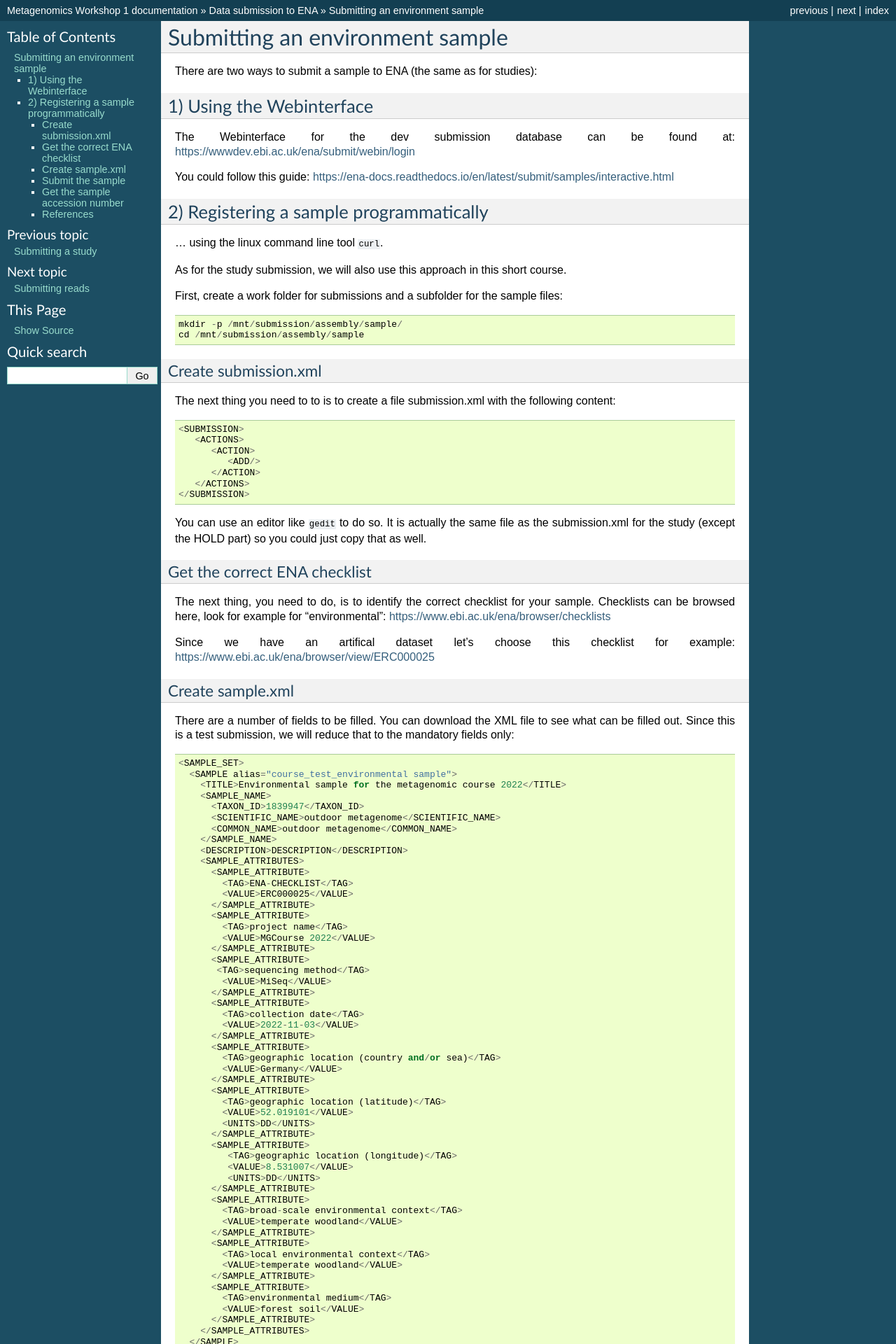
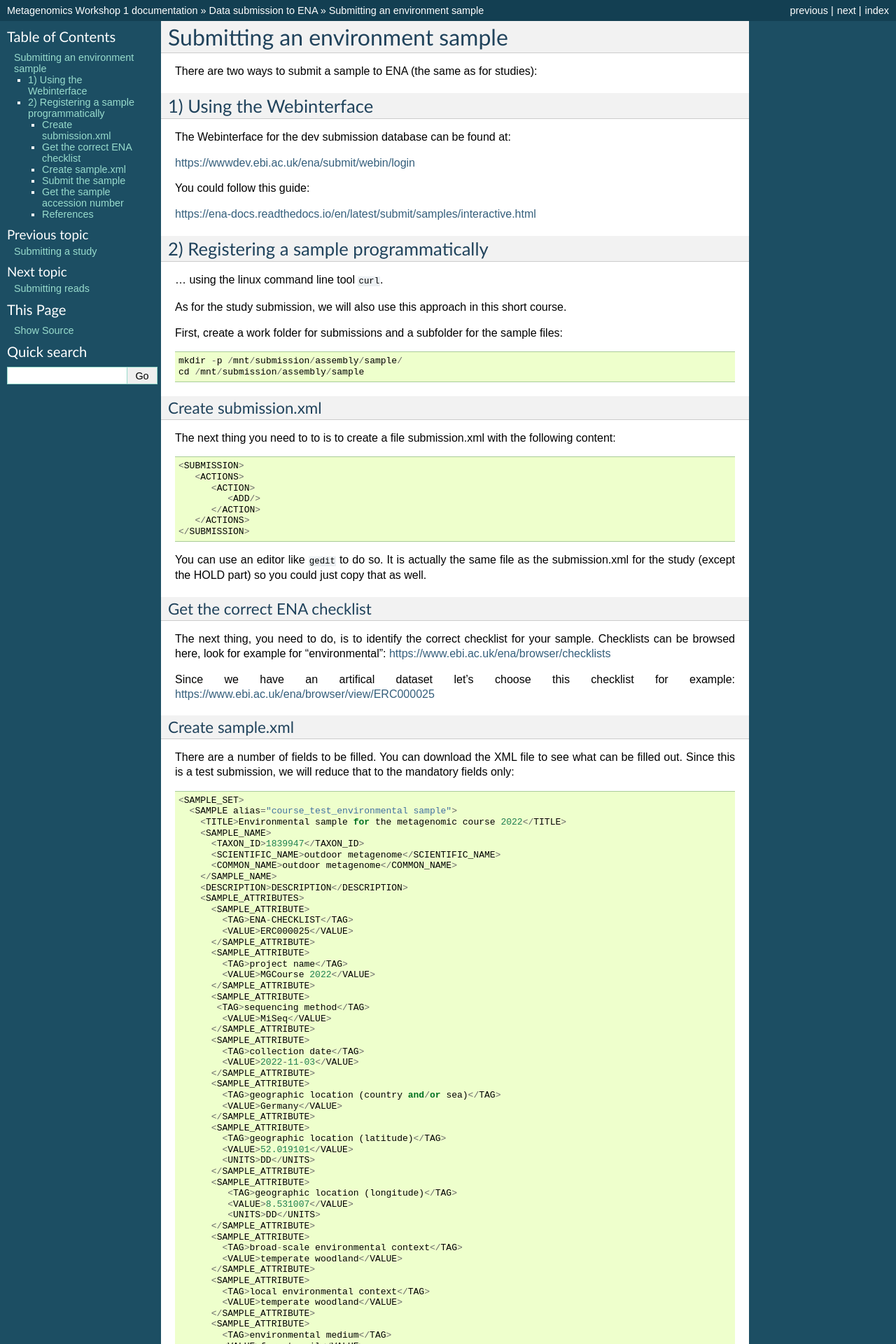
Before and after one commit to metagenomics/metagenomics-workshop, a Sphinx documentation site: the page built from docs/data_submission/environment_sample.rst, in a window 1280 px wide. Shown: the top 1920 px of the page at 70% size. Built offline with Sphinx 7.4.7, drawn with Linux system fonts in a browser that asks for light colours.

```diff
--- a/docs/data_submission/environment_sample.rst
+++ b/docs/data_submission/environment_sample.rst
@@ -5,9 +5,13 @@ There are two ways to submit a sample to ENA (the same as for studies):
 
 1) Using the Webinterface
 -----------------------
-The Webinterface for the dev submission database can be found at: https://wwwdev.ebi.ac.uk/ena/submit/webin/login
+The Webinterface for the dev submission database can be found at:
 
-You could follow this guide: https://ena-docs.readthedocs.io/en/latest/submit/samples/interactive.html
+https://wwwdev.ebi.ac.uk/ena/submit/webin/login
+
+You could follow this guide:
+
+https://ena-docs.readthedocs.io/en/latest/submit/samples/interactive.html
 
 2) Registering a sample programmatically
 -----------------------
```
